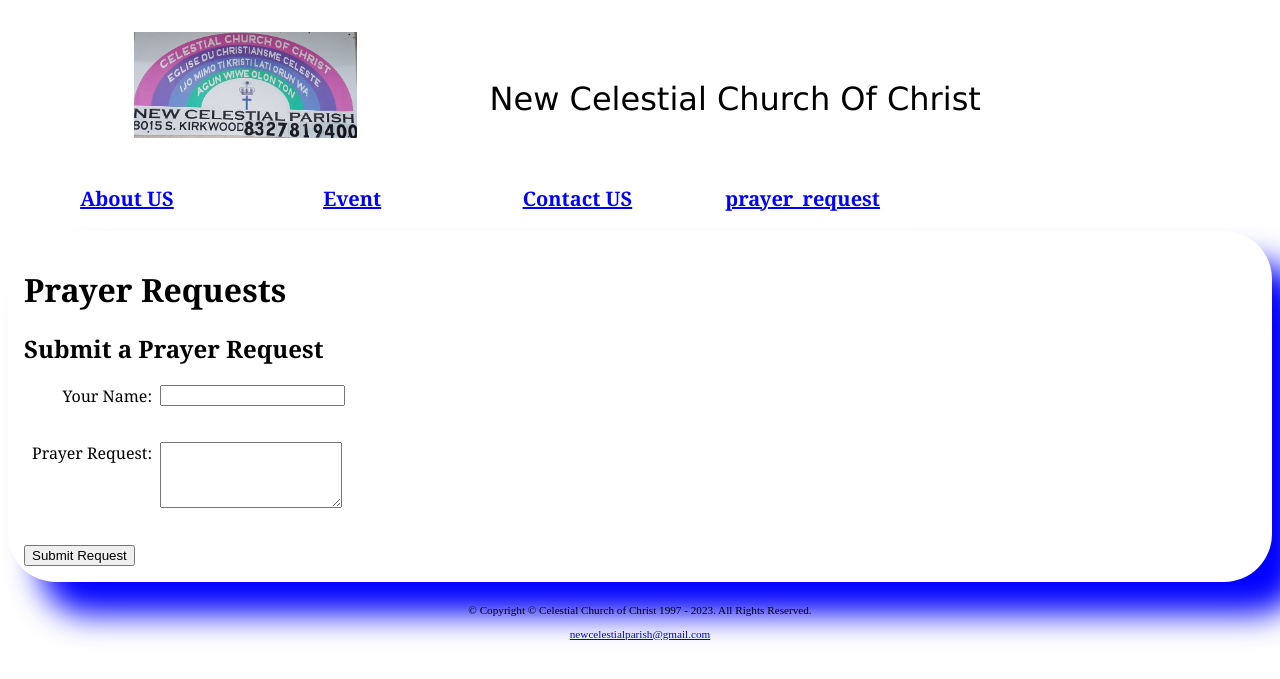
After one commit to Samuelking011/church_template-1, a Flask app: page /prayer_request in a window 1280 px wide. The commit adds this page. Shown: the top 679 px of the page. Run offline with Flask 3, Linux system fonts and the light colour scheme; data that the repository does not hold is empty.

Commit message:
modified

```diff
--- a/app.py
+++ b/app.py
@@ -1,7 +1,29 @@
-from flask import Flask, render_template
+from flask import Flask, render_template, request, redirect, url_for
+import mysql.connector
 
 app = Flask(__name__)
 
+#MySQL Configuration
+db = mysql.connector.connect(
+    host="your_mysql_host",
+    user="your_mysql_user",
+    password="your_mysql_password",
+    database="your_mysql_database"
+)
+cursor = db.cursor()
+
+#Create a table for prayer requests
+cursor.execute("""
+    CREATE TABLE IF NOT EXISTS prayer_requests (
+        id INT AUTO_INCREMENT PRIMARY KEY,
+        name VARCHAR(255) NOT NULL,
+        request_text TEXT NOT NULL
+    )
+""")
+db.commit()
+
+
+# Route for the homepage
 @app.route('/')
 def index():
     return render_template('index.html')
@@ -18,5 +40,25 @@ def contact_us():
 def events():
     return render_template('html/events.html')
 
+@app.route('/prayer_request')
+def prayer_request():
+    #Fetch prayer requests from the database
+    cursor.execute("SELECT * FROM prayer_requests")
+    prayer_requests = cursor.fetchall()
+    return render_template('html/prayer_request.html', prayer_requests=prayer_requests)
+
+# Route for submitting a prayer request
+@app.route('/submit_prayer_request', methods=['POST'])
+def submit_prayer_request():
+    if request.method == 'POST':
+        name = request.form['name']
+        request_text = request.form['request_text']
+
+        # Insert the prayer request into the database
+        cursor.execute("INSERT INTO prayer_requests (name, request_text) VALUES (%s, %s)", (name, request_text))
+        db.commit()
+
+        return redirect(url_for('prayer_request'))
+
 if __name__ == '__main__':
     app.run(debug=True)
--- a/templates/html/about_us.html
+++ b/templates/html/about_us.html
@@ -26,6 +26,7 @@
 					<li><a href="{{ url_for('about_us') }}"> About US</a></li>
 					<li><a href="{{ url_for('events') }}"> Event </a></li>
 					<li><a href="{{ url_for('contact_us') }}"> Contact US </a></li>
+                    <li><a href="{{ url_for('prayer_request') }}"> prayer_request </a></li>
 				</ul>
 			</nav>
 
--- a/templates/html/contact_us.html
+++ b/templates/html/contact_us.html
@@ -26,6 +26,7 @@
 					<li><a href="{{ url_for('about_us') }}"> About US</a></li>
 					<li><a href="{{ url_for('events') }}"> Event </a></li>
 					<li><a href="{{ url_for('contact_us') }}"> Contact US </a></li>
+                    <li><a href="{{ url_for('prayer_request') }}"> prayer_request </a></li>
 				</ul>
 			</nav>
 
--- a/templates/html/events.html
+++ b/templates/html/events.html
@@ -26,6 +26,7 @@
 					<li><a href="{{ url_for('about_us') }}"> About US</a></li>
 					<li><a href="{{ url_for('events') }}"> Event </a></li>
 					<li><a href="{{ url_for('contact_us') }}"> Contact US </a></li>
+                    <li><a href="{{ url_for('prayer_request') }}"> prayer_request </a></li>
 				</ul>
 			</nav>
 
--- /dev/null
+++ b/templates/html/prayer_request.html
@@ -0,0 +1,60 @@
+<!DOCTYPE html>
+<html lang="en">
+<head>
+    <link rel="stylesheet" href="{{ url_for('static', filename='css/NCCC.css') }}">
+    <title> New Celestial Church Of Christ </title>
+    <meta charset="utf-8">
+    <!-- <title>Church Prayer Requests</title> -->
+</head>
+<body>
+    <div>
+        <div id="container">
+
+			<header>
+				<a href="{{ url_for('index') }}">
+					<img
+					src="{{ url_for('static', filename='images/new.jpg') }}" alt="Church Logo" />
+				</a>
+				<p> New Celestial Church Of Christ </p>
+			</header>
+
+        </div>
+
+			<nav>
+				<ul>
+					<li><a href="{{ url_for('about_us') }}"> About US</a></li>
+					<li><a href="{{ url_for('events') }}"> Event </a></li>
+					<li><a href="{{ url_for('contact_us') }}"> Contact US </a></li>
+                    <li><a href="{{ url_for('prayer_request') }}"> prayer_request </a></li>
+				</ul>
+			</nav>
+
+        <main>
+            <h1>Prayer Requests</h1>
+
+            <ul>
+                {% for request in prayer_requests %}
+                    <li><strong>{{ request[1] }}:</strong> {{ request[2] }}</li>
+                {% endfor %}
+            </ul>
+
+            <h2>Submit a Prayer Request</h2>
+
+            <form action="/submit_prayer_request" method="post">
+                <label for="name">Your Name:</label>
+                <input type="text" id="name" name="name" required><br>
+
+                <label for="request_text">Prayer Request:</label>
+                <textarea id="request_text" name="request_text" rows="4" required></textarea><br>
+
+                <button type="submit">Submit Request</button>
+            </form>
+        </main>
+
+        <footer>
+			<p>&copy; Copyright © Celestial Church of Christ 1997 - 2023. All Rights Reserved.</p>
+			<p><a href="mailto:newcelestialparish@gmail.com"> newcelestialparish@gmail.com </a></p>
+		</footer>
+    </div>
+</body>
+</html>
--- a/templates/index.html
+++ b/templates/index.html
@@ -26,6 +26,7 @@
 				<li><a href="{{ url_for('about_us') }}"> About US</a></li>
 				<li><a href="{{ url_for('events') }}"> Event </a></li>
 				<li><a href="{{ url_for('contact_us') }}"> Contact US </a></li>
+				<li><a href="{{ url_for('prayer_request') }}"> prayer_request </a></li>
 			</ul>
 		</nav>
 
```
Also changed, not shown: 1 other file.
